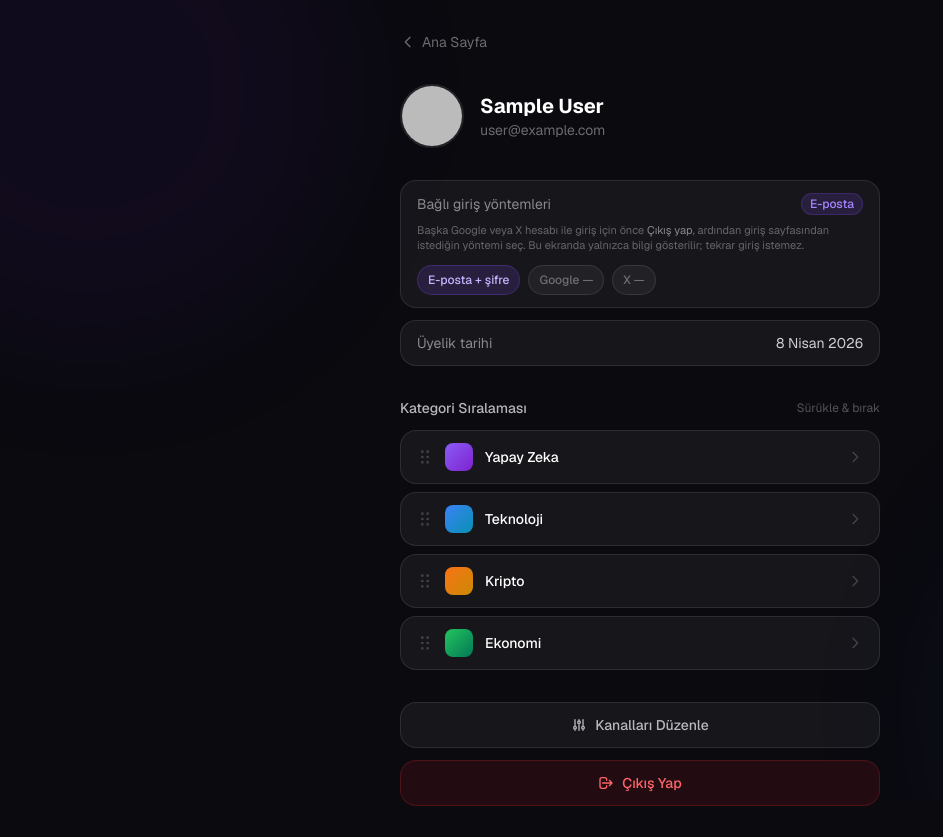
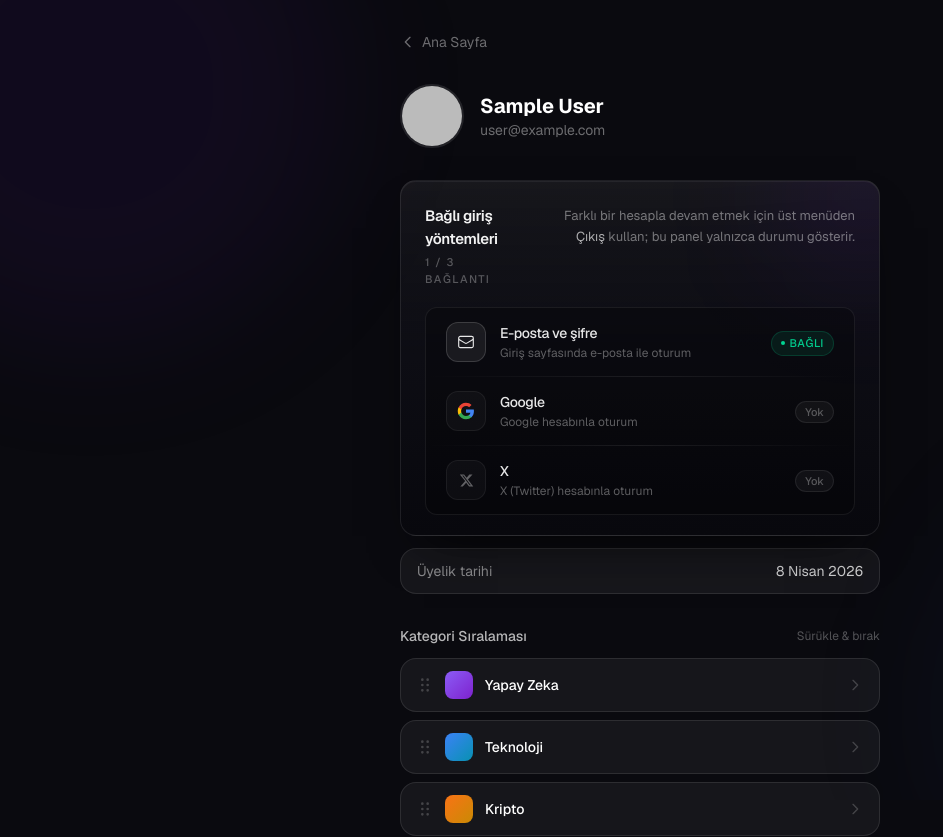
Before and after one commit to cemevecen/nucleuxx, a Next.js app: page /profile in a window 1280 px wide. Shown: the top 837 px of the page, without its empty margins (0-943 px from the left). Built offline with nearby package versions, Linux system fonts and the light colour scheme; no server answers; sample sign-in values are in the browser's storage.

Commit message:
chore: auto-sync — session sonu

```diff
--- a/src/app/profile/page.tsx
+++ b/src/app/profile/page.tsx
@@ -14,7 +14,6 @@ export default async function ProfilePage() {
       name={session.user.name ?? ""}
       email={session.user.email ?? ""}
       image={session.user.image ?? null}
-      provider={userData?.provider ?? "E-posta"}
       linked={
         userData?.linked ?? {
           email: true,
--- a/src/components/ProfileClient.tsx
+++ b/src/components/ProfileClient.tsx
@@ -1,6 +1,6 @@
 "use client";
 
-import { useState, useEffect, useRef, useActionState } from "react";
+import { useState, useEffect, useRef, useActionState, type ReactNode } from "react";
 import Link from "next/link";
 import { useRouter } from "next/navigation";
 import { setCredentialsPasswordFromProfile } from "@/app/actions/password";
@@ -14,7 +14,6 @@ interface Props {
   name: string;
   email: string;
   image: string | null;
-  provider: string;
   linked: { email: boolean; google: boolean; twitter: boolean };
   createdAt: string;
 }
@@ -35,23 +34,6 @@ function avatarGradient(str: string) {
   return { from, to };
 }
 
-function providerLabel(provider: string) {
-  const p = provider.trim();
-  // SSR / eski sürüm uyumu: "email" ve "Email" tek biçimde (hydration drift önlenir)
-  if (p === "email" || p === "Email") {
-    return { label: "E-posta", color: "bg-violet-500/15 text-violet-400 border-violet-500/20" };
-  }
-  if (p.includes(" · "))
-    return { label: p, color: "bg-white/10 text-white/80 border-white/15" };
-  if (p === "google" || p === "Google")
-    return { label: "Google", color: "bg-blue-500/15 text-blue-400 border-blue-500/20" };
-  if (p === "twitter" || p === "X")
-    return { label: "X (Twitter)", color: "bg-white/10 text-white/70 border-white/15" };
-  if (p === "E-posta")
-    return { label: "E-posta", color: "bg-violet-500/15 text-violet-400 border-violet-500/20" };
-  return { label: p, color: "bg-white/10 text-white/80 border-white/15" };
-}
-
 function formatDate(iso: string) {
   return new Date(iso).toLocaleDateString("tr-TR", {
     day: "numeric",
@@ -61,11 +43,91 @@ function formatDate(iso: string) {
   });
 }
 
+function IconMail({ className }: { className?: string }) {
+  return (
+    <svg className={className} viewBox="0 0 24 24" fill="none" stroke="currentColor" strokeWidth={1.5} aria-hidden>
+      <path strokeLinecap="round" strokeLinejoin="round" d="M21.75 6.75v10.5a2.25 2.25 0 01-2.25 2.25h-15a2.25 2.25 0 01-2.25-2.25V6.75m19.5 0A2.25 2.25 0 0019.5 4.5h-15a2.25 2.25 0 00-2.25 2.25m19.5 0v.243a2.25 2.25 0 01-1.07 1.916l-7.5 4.615a2.25 2.25 0 01-2.36 0L3.32 8.91a2.25 2.25 0 01-1.07-1.916V6.75" />
+    </svg>
+  );
+}
+
+function IconGoogle({ className }: { className?: string }) {
+  return (
+    <svg className={className} viewBox="0 0 24 24" aria-hidden>
+      <path
+        fill="#4285F4"
+        d="M22.56 12.25c0-.78-.07-1.53-.2-2.25H12v4.26h5.92c-.26 1.37-1.04 2.53-2.21 3.31v2.77h3.57c2.08-1.92 3.28-4.74 3.28-8.09z"
+      />
+      <path
+        fill="#34A853"
+        d="M12 23c2.97 0 5.46-.98 7.28-2.66l-3.57-2.77c-.98.66-2.23 1.06-3.71 1.06-2.86 0-5.29-1.93-6.16-4.53H2.18v2.84C3.99 20.53 7.7 23 12 23z"
+      />
+      <path
+        fill="#FBBC05"
+        d="M5.84 14.09c-.22-.66-.35-1.36-.35-2.09s.13-1.43.35-2.09V7.07H2.18C1.43 8.55 1 10.22 1 12s.43 3.45 1.18 4.93l2.85-2.22.81-.62z"
+      />
+      <path
+        fill="#EA4335"
+        d="M12 5.38c1.62 0 3.06.56 4.21 1.64l3.15-3.15C17.45 2.09 14.97 1 12 1 7.7 1 3.99 3.47 2.18 7.07l3.66 2.84c.87-2.6 3.3-4.53 6.16-4.53z"
+      />
+    </svg>
+  );
+}
+
+function IconX({ className }: { className?: string }) {
+  return (
+    <svg className={className} viewBox="0 0 24 24" fill="currentColor" aria-hidden>
+      <path d="M18.244 2.25h3.308l-7.227 8.26 8.502 11.24H16.17l-4.715-6.231-5.4 6.231H2.155l7.73-8.835L1.254 2.25H8.08l4.13 5.527 4.414-5.527h1.62zm-1.161 17.52h1.833L7.084 4.126H5.117l11.966 15.644z" />
+    </svg>
+  );
+}
+
+function MethodStatusRow({
+  icon,
+  title,
+  subtitle,
+  active,
+}: {
+  icon: ReactNode;
+  title: string;
+  subtitle: string;
+  active: boolean;
+}) {
+  return (
+    <div className="flex items-center gap-3.5 px-4 py-3.5 sm:px-5">
+      <div
+        className={`flex h-10 w-10 shrink-0 items-center justify-center rounded-xl border ${
+          active
+            ? "border-white/15 bg-white/[0.07] text-white/90"
+            : "border-white/[0.06] bg-white/[0.03] text-white/35"
+        }`}
+      >
+        {icon}
+      </div>
+      <div className="min-w-0 flex-1">
+        <p className="text-sm font-medium text-white/90 tracking-tight">{title}</p>
+        <p className="mt-0.5 text-[12px] leading-snug text-white/35">{subtitle}</p>
+      </div>
+      <div className="shrink-0">
+        {active ? (
+          <span className="inline-flex items-center gap-1 rounded-full bg-emerald-500/10 px-2.5 py-1 text-[11px] font-medium uppercase tracking-wider text-emerald-400/95 ring-1 ring-inset ring-emerald-500/20">
+            <span className="h-1 w-1 rounded-full bg-emerald-400" aria-hidden />
+            Bağlı
+          </span>
+        ) : (
+          <span className="rounded-full bg-white/[0.04] px-2.5 py-1 text-[11px] font-medium text-white/30 ring-1 ring-inset ring-white/[0.08]">
+            Yok
+          </span>
+        )}
+      </div>
+    </div>
+  );
+}
+
 export default function ProfileClient({
   name,
   email,
   image,
-  provider,
   linked,
   createdAt,
 }: Props) {
@@ -105,7 +167,7 @@ export default function ProfileClient({
 
   const grad = avatarGradient(email || name);
   const firstLetter = (name || email || "?")[0].toUpperCase();
-  const { label: provLabel, color: provColor } = providerLabel(provider);
+  const linkedCount = [linked.email, linked.google, linked.twitter].filter(Boolean).length;
 
   // Drag handlers
   const onDragStart = (i: number) => {
@@ -167,55 +229,57 @@ export default function ProfileClient({
 
         {/* Info cards */}
         <div className="space-y-3 mb-8">
-          {/* Bağlı giriş yöntemleri (tek hesapta e-posta + Google + X) */}
-          <div className="bg-white/5 border border-white/10 rounded-2xl px-4 py-3">
-            <div className="flex items-center justify-between gap-2 mb-2">
-              <span className="text-white/50 text-sm">Bağlı giriş yöntemleri</span>
-              <span
-                className={`text-xs font-medium px-2 py-0.5 rounded-full border shrink-0 ${provColor}`}
+          {/* Bağlı giriş yöntemleri — ayarlar paneli stili */}
+          <div className="relative overflow-hidden rounded-2xl border border-white/[0.09] bg-gradient-to-b from-white/[0.06] via-[#0d0d14] to-[#08080d] shadow-[0_1px_0_0_rgba(255,255,255,0.06)_inset,0_24px_48px_-24px_rgba(0,0,0,0.85)]">
+            <div className="pointer-events-none absolute -right-16 -top-16 h-40 w-40 rounded-full bg-violet-600/10 blur-3xl" aria-hidden />
+            <div className="relative px-4 pb-4 pt-5 sm:px-6 sm:pb-5 sm:pt-6">
+              <div className="flex flex-col gap-3 sm:flex-row sm:items-start sm:justify-between">
+                <div>
+                  <h2 className="text-[15px] font-semibold tracking-tight text-white/95">Bağlı giriş yöntemleri</h2>
+                  <p className="mt-1 text-[11px] font-medium uppercase tracking-[0.14em] text-white/30">
+                    {linkedCount} / 3 bağlantı
+                  </p>
+                </div>
+                <p
+                  className="max-w-[20rem] text-[13px] leading-relaxed text-white/42 sm:text-right"
                   suppressHydrationWarning
-                title="Özet"
                 >
-                {provLabel}
-              </span>
+                  Farklı bir hesapla devam etmek için üst menüden{" "}
+                  <span className="text-white/65">Çıkış</span> kullan; bu panel yalnızca durumu gösterir.
+                </p>
               </div>
-            <p className="text-white/35 text-[11px] leading-snug mb-3">
-              Başka Google veya X hesabı ile giriş için önce <span className="text-white/50">Çıkış yap</span>, ardından giriş
-              sayfasından istediğin yöntemi seç. Bu ekranda yalnızca bilgi gösterilir; tekrar giriş istemez.
-            </p>
-            <div className="flex flex-wrap gap-2">
-              <span
-                className={`inline-flex items-center text-xs font-medium px-2.5 py-1.5 rounded-full border ${
-                  linked.email
-                    ? "bg-violet-500/15 text-violet-300 border-violet-500/25"
-                    : "bg-white/5 text-white/35 border-white/10"
-                }`}
-              >
-                {linked.email ? "E-posta + şifre" : "E-posta + şifre —"}
-              </span>
-              <span
-                className={`inline-flex items-center text-xs font-medium px-2.5 py-1.5 rounded-full border ${
-                  linked.google
-                    ? "bg-blue-500/15 text-blue-300 border-blue-500/25"
-                    : "bg-white/5 text-white/35 border-white/10"
-                }`}
-              >
-                {linked.google ? "Google" : "Google —"}
-              </span>
-              <span
-                className={`inline-flex items-center text-xs font-medium px-2.5 py-1.5 rounded-full border ${
-                  linked.twitter
-                    ? "bg-white/10 text-white/80 border-white/15"
-                    : "bg-white/5 text-white/35 border-white/10"
-                }`}
-              >
-                {linked.twitter ? "X" : "X —"}
-              </span>
+
+              <div className="mt-5 overflow-hidden rounded-xl border border-white/[0.07] bg-black/25">
+                <MethodStatusRow
+                  icon={<IconMail className="h-[18px] w-[18px]" />}
+                  title="E-posta ve şifre"
+                  subtitle="Giriş sayfasında e-posta ile oturum"
+                  active={linked.email}
+                />
+                <div className="h-px bg-gradient-to-r from-transparent via-white/[0.08] to-transparent" />
+                <MethodStatusRow
+                  icon={<IconGoogle className="h-[18px] w-[18px]" />}
+                  title="Google"
+                  subtitle="Google hesabınla oturum"
+                  active={linked.google}
+                />
+                <div className="h-px bg-gradient-to-r from-transparent via-white/[0.08] to-transparent" />
+                <MethodStatusRow
+                  icon={<IconX className="h-[15px] w-[15px]" />}
+                  title="X"
+                  subtitle="X (Twitter) hesabınla oturum"
+                  active={linked.twitter}
+                />
               </div>
 
               {!linked.email && (
-              <form action={pwAction} className="mt-4 space-y-2 pt-3 border-t border-white/10">
-                <p className="text-white/50 text-xs font-medium">E-posta ile giriş için şifre belirle</p>
+                <form action={pwAction} className="mt-5 space-y-3 rounded-xl border border-white/[0.06] bg-white/[0.03] p-4">
+                  <div>
+                    <p className="text-[13px] font-medium text-white/75">E-posta ile giriş için şifre oluştur</p>
+                    <p className="mt-0.5 text-[12px] leading-relaxed text-white/38">
+                      OAuth ile açılan hesaplarda şifre yoktur; buradan ekleyebilirsin.
+                    </p>
+                  </div>
                   <input
                     type="password"
                     name="newPassword"
@@ -224,7 +288,7 @@ export default function ProfileClient({
                     minLength={8}
                     maxLength={128}
                     required
-                  className="w-full rounded-xl bg-white/5 border border-white/10 px-3 py-2 text-sm text-white placeholder:text-white/25 focus:outline-none focus:ring-1 focus:ring-violet-500/40"
+                    className="w-full rounded-lg border border-white/[0.1] bg-[#0a0a0f]/80 px-3 py-2.5 text-sm text-white shadow-inner placeholder:text-white/22 focus:border-white/20 focus:outline-none focus:ring-1 focus:ring-white/15"
                   />
                   <input
                     type="password"
@@ -234,25 +298,24 @@ export default function ProfileClient({
                     minLength={8}
                     maxLength={128}
                     required
-                  className="w-full rounded-xl bg-white/5 border border-white/10 px-3 py-2 text-sm text-white placeholder:text-white/25 focus:outline-none focus:ring-1 focus:ring-violet-500/40"
+                    className="w-full rounded-lg border border-white/[0.1] bg-[#0a0a0f]/80 px-3 py-2.5 text-sm text-white shadow-inner placeholder:text-white/22 focus:border-white/20 focus:outline-none focus:ring-1 focus:ring-white/15"
                   />
-                {pwState?.error ? (
-                  <p className="text-red-400/90 text-xs">{pwState.error}</p>
-                ) : null}
+                  {pwState?.error ? <p className="text-[13px] text-red-400/90">{pwState.error}</p> : null}
                   {pwState?.ok ? (
-                  <p className="text-emerald-400/90 text-xs">
+                    <p className="text-[13px] leading-relaxed text-emerald-400/90">
                       Şifre kaydedildi. Çıkış yapıp giriş sayfasından e-posta ve şifre ile girebilirsin.
                     </p>
                   ) : null}
                   <button
                     type="submit"
                     disabled={pwPending}
-                  className="w-full rounded-xl bg-violet-600/80 hover:bg-violet-600 disabled:opacity-50 text-white text-sm font-medium py-2.5 transition-colors"
+                    className="w-full rounded-lg bg-white/[0.09] py-2.5 text-sm font-medium text-white/90 ring-1 ring-inset ring-white/[0.12] transition hover:bg-white/[0.12] disabled:opacity-45"
                   >
                     {pwPending ? "Kaydediliyor…" : "Şifreyi kaydet"}
                   </button>
                 </form>
               )}
+            </div>
           </div>
 
           {/* Üyelik tarihi */}
```
Lines whose indentation alone changed are shown as unchanged.
